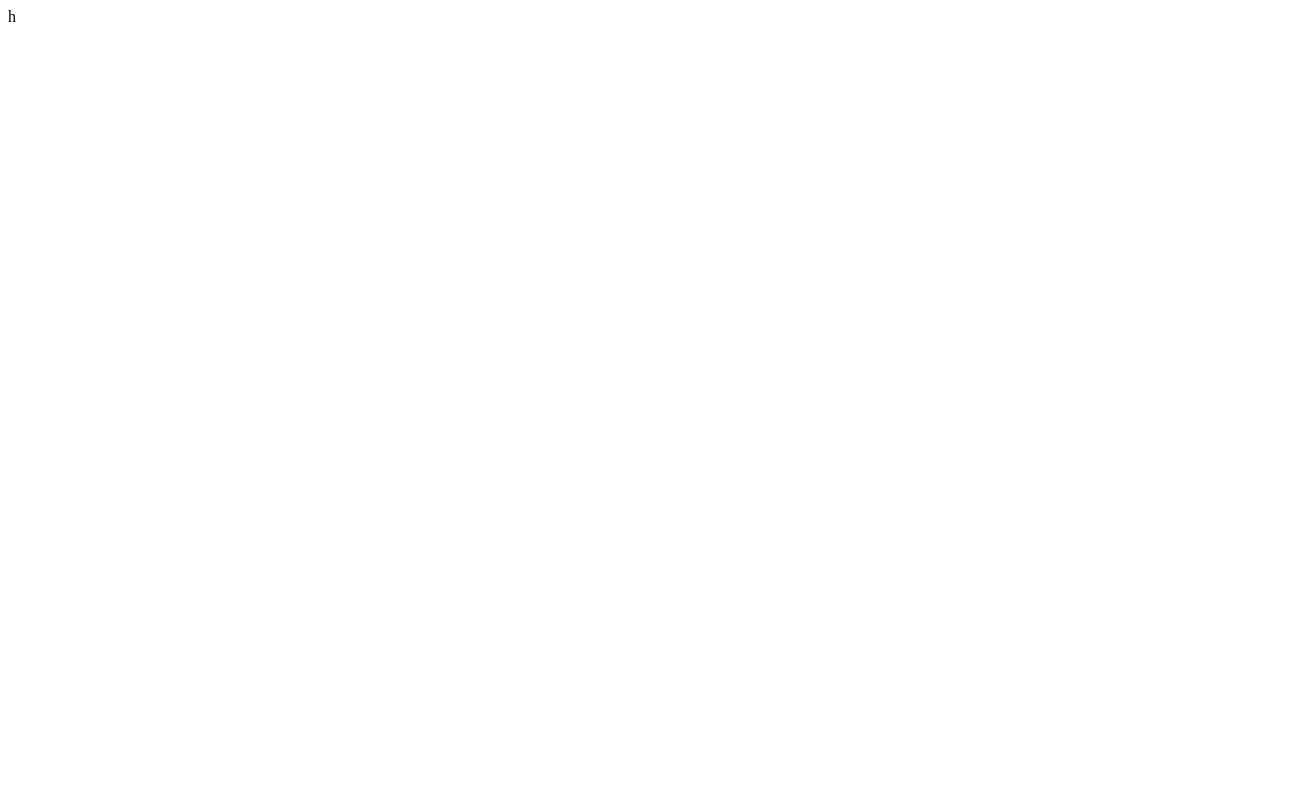
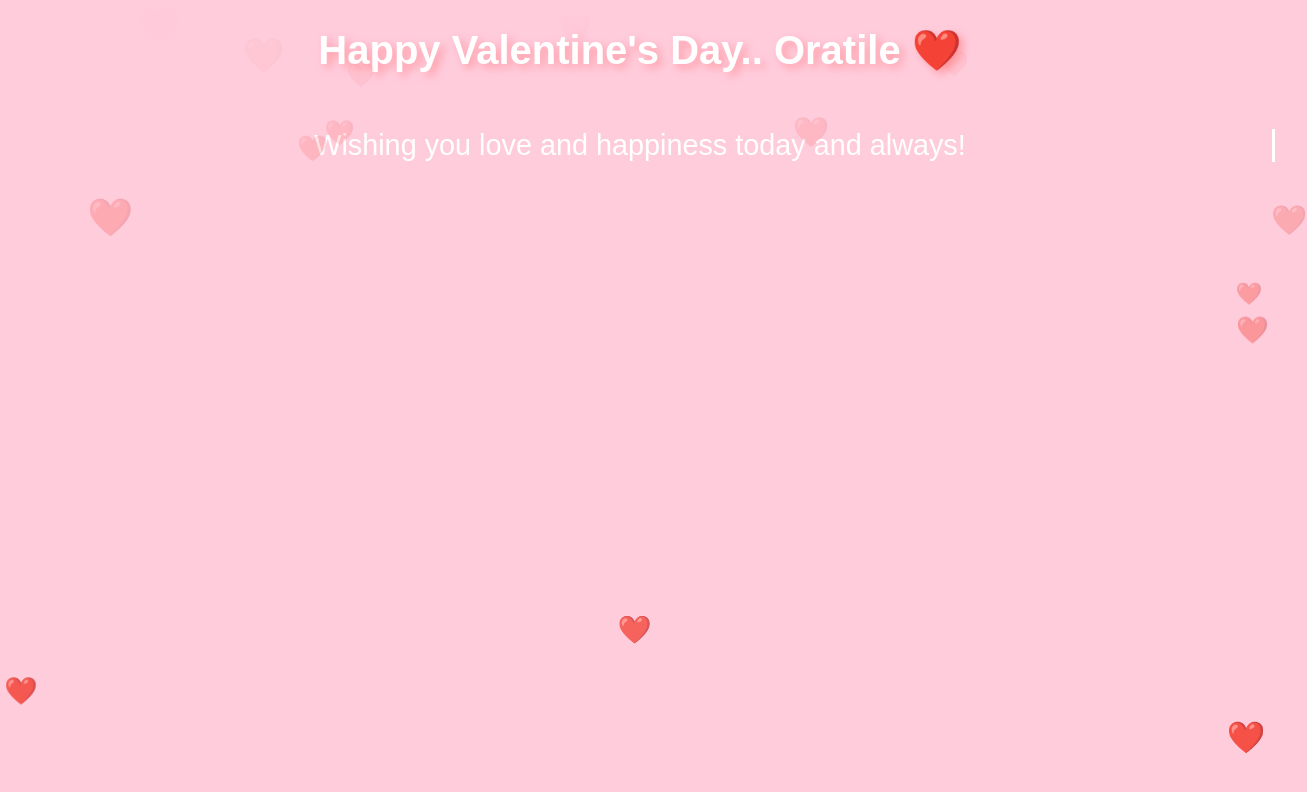
Before and after one commit to Dtech2preas/Oratilr, a plain HTML site: page index.html in a window 1280 px wide. Shown: the whole page, 1307 px wide, since content can reach past the window. Drawn offline with Linux system fonts and the light colour scheme.

Commit message:
Update index.html

```diff
--- a/index.html
+++ b/index.html
@@ -1 +1,74 @@
-h
+<!DOCTYPE html>
+<html lang="en">
+<head>
+    <meta charset="UTF-8">
+    <meta name="viewport" content="width=device-width, initial-scale=1.0">
+    <title>Happy Valentine's Day, Oratile!</title>
+    <style>
+        body {
+            background-color: #ffccdc;
+            font-family: 'Arial', sans-serif;
+            text-align: center;
+            overflow: hidden;
+        }
+        h1 {
+            font-size: 2.5em;
+            color: white;
+            text-shadow: 2px 2px 5px red;
+            animation: glow 2s infinite alternate;
+        }
+        @keyframes glow {
+            from { text-shadow: 2px 2px 5px red; }
+            to { text-shadow: 5px 5px 10px pink; }
+        }
+        .message {
+            font-size: 1.8em;
+            color: white;
+            display: inline-block;
+            border-right: 3px solid white;
+            white-space: nowrap;
+            overflow: hidden;
+            width: 0;
+            animation: typing 3s steps(30, end) forwards;
+        }
+        @keyframes typing {
+            from { width: 0; }
+            to { width: 100%; }
+        }
+        .heart {
+            position: absolute;
+            color: red;
+            font-size: 20px;
+            animation: float 5s infinite;
+        }
+        @keyframes float {
+            0% { transform: translateY(0); opacity: 1; }
+            100% { transform: translateY(-100vh); opacity: 0; }
+        }
+    </style>
+</head>
+<body>
+
+    <h1>Happy Valentine's Day.. Oratile ❤️</h1>
+    <p class="message">Wishing you love and happiness today and always!</p>
+
+    <script>
+        function createHeart() {
+            let heart = document.createElement("div");
+            heart.innerHTML = "❤️";
+            heart.classList.add("heart");
+            heart.style.left = Math.random() * 100 + "vw";
+            heart.style.top = "100vh";
+            heart.style.fontSize = Math.random() * 20 + 20 + "px";
+            heart.style.animationDuration = Math.random() * 3 + 2 + "s";
+            document.body.appendChild(heart);
+
+            setTimeout(() => {
+                heart.remove();
+            }, 5000);
+        }
+        setInterval(createHeart, 300);
+    </script>
+
+</body>
+  </html>
```
